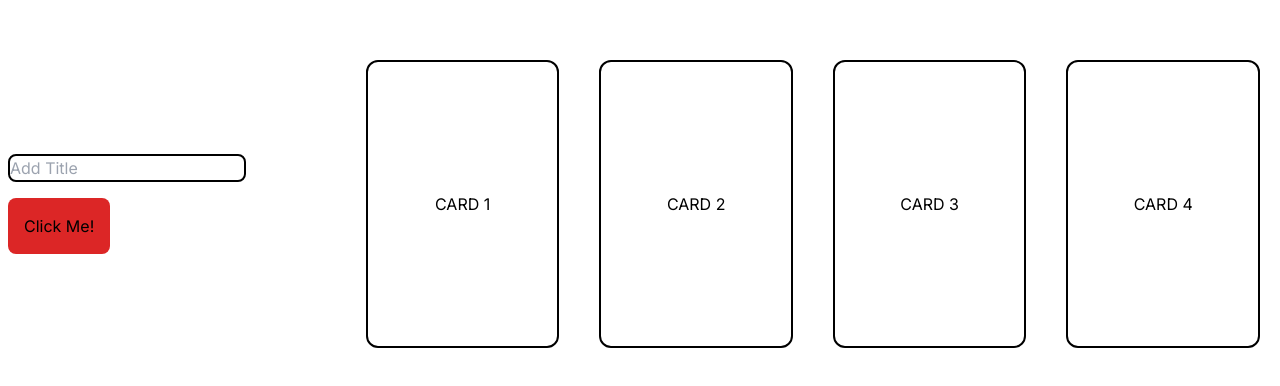
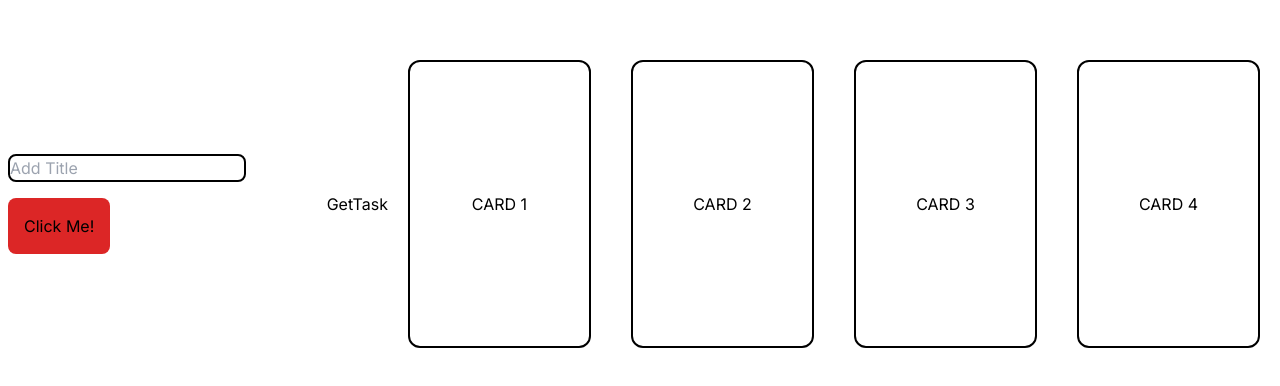
Before and after one commit to TolykbaevIlyas/toDo, a Next.js app: page / in a window 1280 px wide. Shown: the part 196-582 px from the top of the page. Built offline with nearby package versions, Linux system fonts and the light colour scheme; data requests are answered from the project's data file.

Commit message:
Add: requst to get state from server

```diff
--- a/src/app/page.tsx
+++ b/src/app/page.tsx
@@ -1,5 +1,6 @@
 'use client'
 import { AddTask } from '@/features/addTaskToServer'
+import { GetTask } from '@/features/getTaskFromServer'
 import Image from 'next/image'
 import { useState } from 'react'
 
@@ -56,6 +57,7 @@ export default function Home() {
   return (
     <div className='w-screen h-screen flex items-center justify-center'>
       <AddTask/>
+      <GetTask/>
       {cardList.sort(sortCard).map(card =>
       <div
         key={card.id}
--- /dev/null
+++ b/src/features/getTaskFromServer/api/get.ts
@@ -0,0 +1,16 @@
+import axios from "axios";
+
+export function GetTaskApi(){
+    axios.get('http://localhost:3001/tasks')
+    .then(res => console.log(res))
+}
+
+// axios.post('http://localhost:3001/tasks',{
+//         task,
+//         description
+//       })
+//       .then(function(res:any){
+//         console.log(res);
+//         setTask('');
+//         setDescription('');
+//       })
--- /dev/null
+++ b/src/features/getTaskFromServer/index.ts
@@ -0,0 +1,2 @@
+import GetTask from "./ui/getTask";
+export {GetTask}
--- /dev/null
+++ b/src/features/getTaskFromServer/ui/getTask.tsx
@@ -0,0 +1,11 @@
+import React from 'react'
+import { GetTaskApi } from '../api/get'
+
+const GetTask = () => {
+    console.log(GetTaskApi())
+    return (
+        <div>GetTask</div>
+    )
+}
+
+export default GetTask
```
